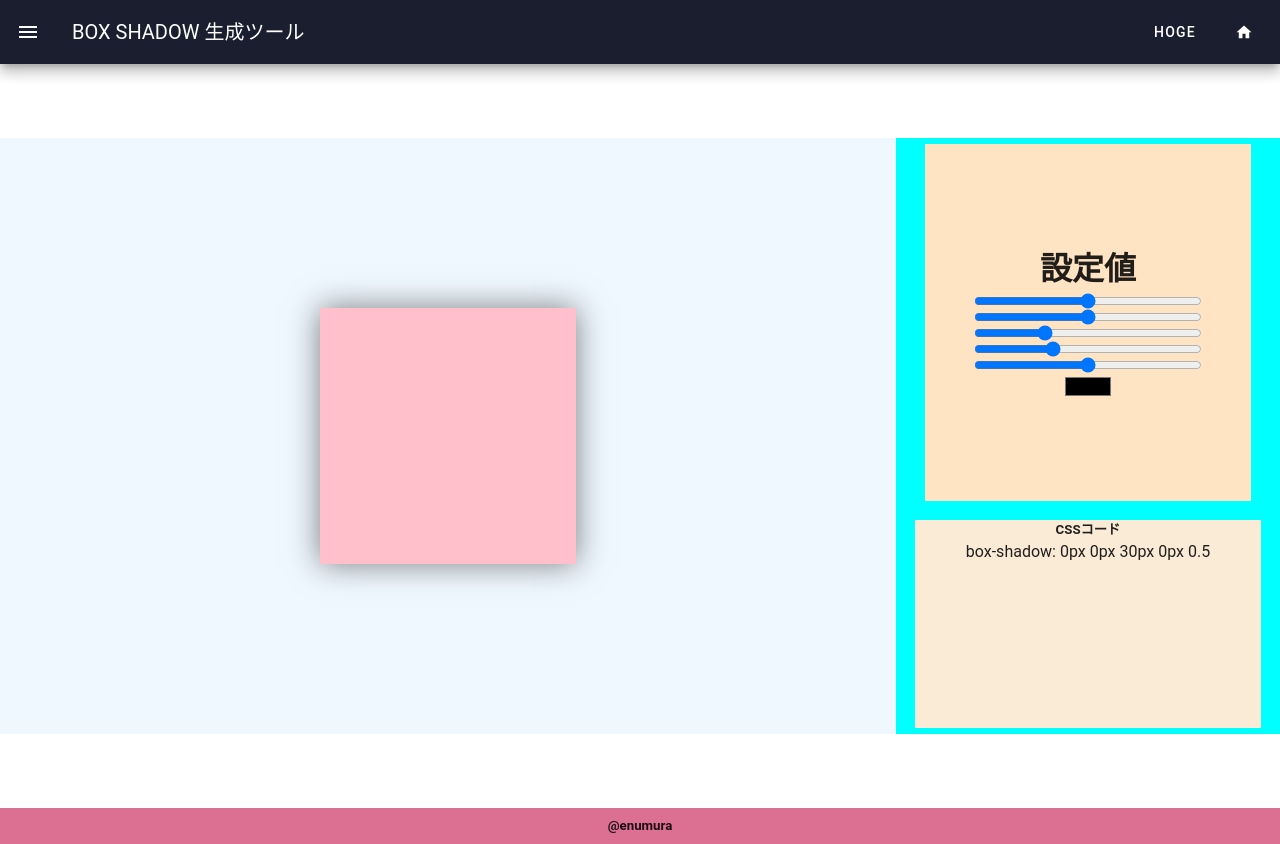
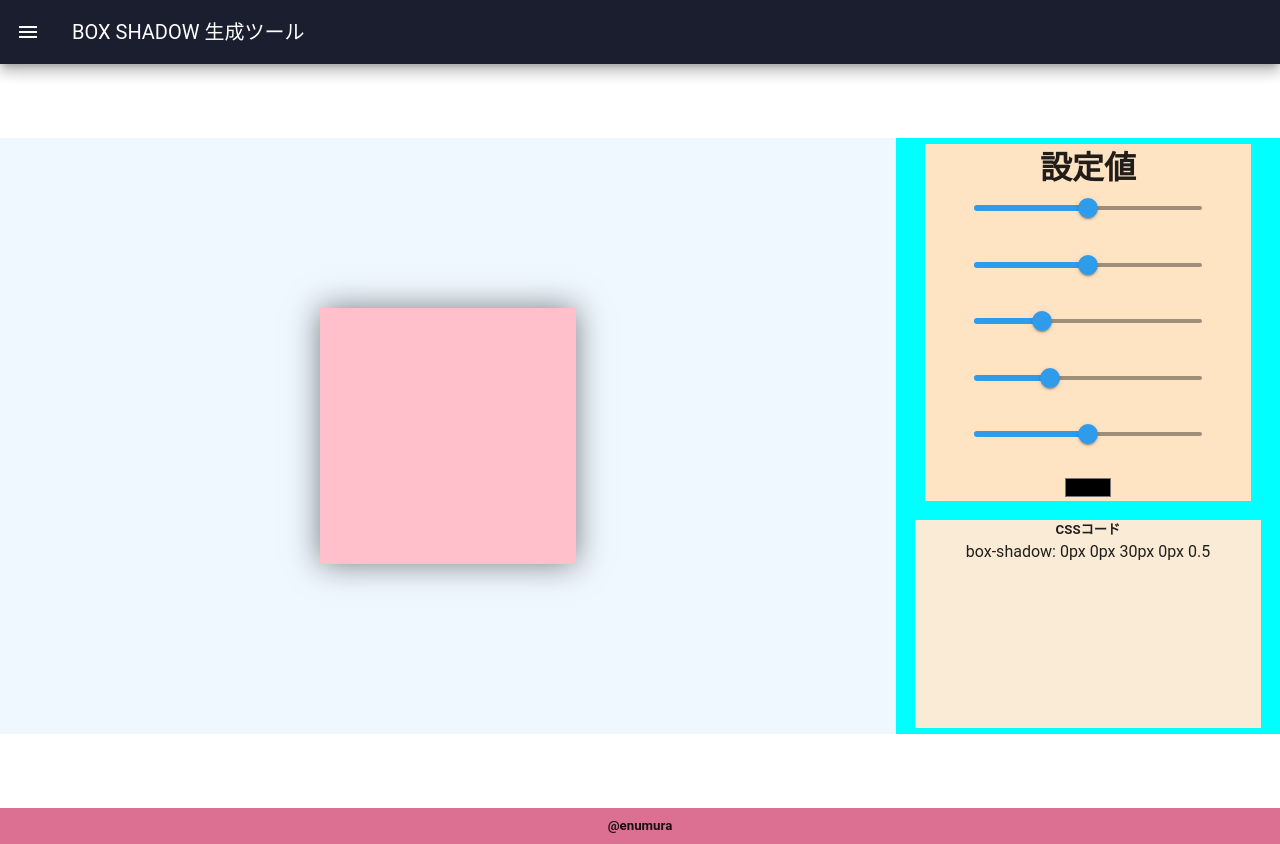
Before and after one commit to enumura1/box-shadow-tool, a Vue app: page / in a window 1280 px wide. Built offline with nearby package versions, Linux system fonts and the light colour scheme.

Commit message:
add:vuetify slider ui

```diff
--- a/src/App.vue
+++ b/src/App.vue
@@ -9,15 +9,6 @@
 
       <v-app-bar-title>BOX SHADOW 生成ツール</v-app-bar-title>
       <template v-slot:append>
-        <v-btn>
-          hoge
-        </v-btn>
-
-        <v-btn>
-          <v-icon>
-            mdi-home
-          </v-icon>
-        </v-btn>
       </template>
     </v-app-bar>
 
@@ -31,11 +22,17 @@
           <div id="rightContainer">
             <div id="settingValueContainer">
               <h1>設定値</h1>
-              <input v-model="sliderTop" class="slider" type="range" min="-50" max="50">
-              <input v-model="sliderRight" class="slider" type="range" min="-50" max="50">
-              <input v-model="sliderBlurRadius" class="slider" type="range" min="0" max="100">
-              <input v-model="sliderSpreadRadius" class="slider" type="range" min="-50" max="100">
-              <input v-model="sliderTransparency" class="slider" type="range" min="0" max="1" step="0.01">
+              <v-slider v-model="sliderTop" thumb-label track-color="black" color="#2F9CEB" min="-50" max="50" step="0.01"
+                class="custom-slider"></v-slider>
+              <v-slider v-model="sliderRight" thumb-label track-color="black" color="#2F9CEB" min="-50" max="50"
+                step="0.01" class="custom-slider"></v-slider>
+              <v-slider v-model="sliderBlurRadius" thumb-label track-color="black" color="#2F9CEB" min="0" max="100"
+                step="0.01" class="custom-slider"></v-slider>
+              <v-slider v-model="sliderSpreadRadius" thumb-label track-color="black" color="#2F9CEB" min="-50" max="100"
+                step="0.01" class="custom-slider"></v-slider>
+              <v-slider v-model="sliderTransparency" thumb-label track-color="black" color="#2F9CEB" min="0" max="1"
+                step="0.01" class="custom-slider"></v-slider>
+              <!-- カラーパレット -->
               <input type="color">
             </div>
             <div id="codeContainer">
@@ -57,10 +54,12 @@
 <script setup>
 import { ref } from 'vue'
 
-const drawer = ref(false)
+const drawer = ref(false);
+const selectedColor = ref("#000");
 </script>
 
 <script>
+
 export default {
   data() {
     return {
@@ -74,9 +73,10 @@ export default {
   },
   computed: {
     boxShadowStyle() {
-      // box-shadowのbottomを生成
+      // box-shadowのbottomを生成 ${this.selectedColor};`;
       return `box-shadow: ${this.sliderRight}px ${this.sliderTop}px
-      ${this.sliderBlurRadius}px ${this.sliderSpreadRadius}px rgba(0, 0, 0, ${this.sliderTransparency});`;
+      ${this.sliderBlurRadius}px ${this.sliderSpreadRadius}px
+      rgba(0, 0, 0, ${this.sliderTransparency});`;
     },
   },
   methods: {},
--- a/src/assets/main.css
+++ b/src/assets/main.css
@@ -55,6 +55,11 @@ h1 {
   width: 70%;
 }
 
+.custom-slider {
+  width: 70%;
+  height: 12%;
+}
+
 #settingValueContainer {
   width: 85%;
   height: 60%;
```
